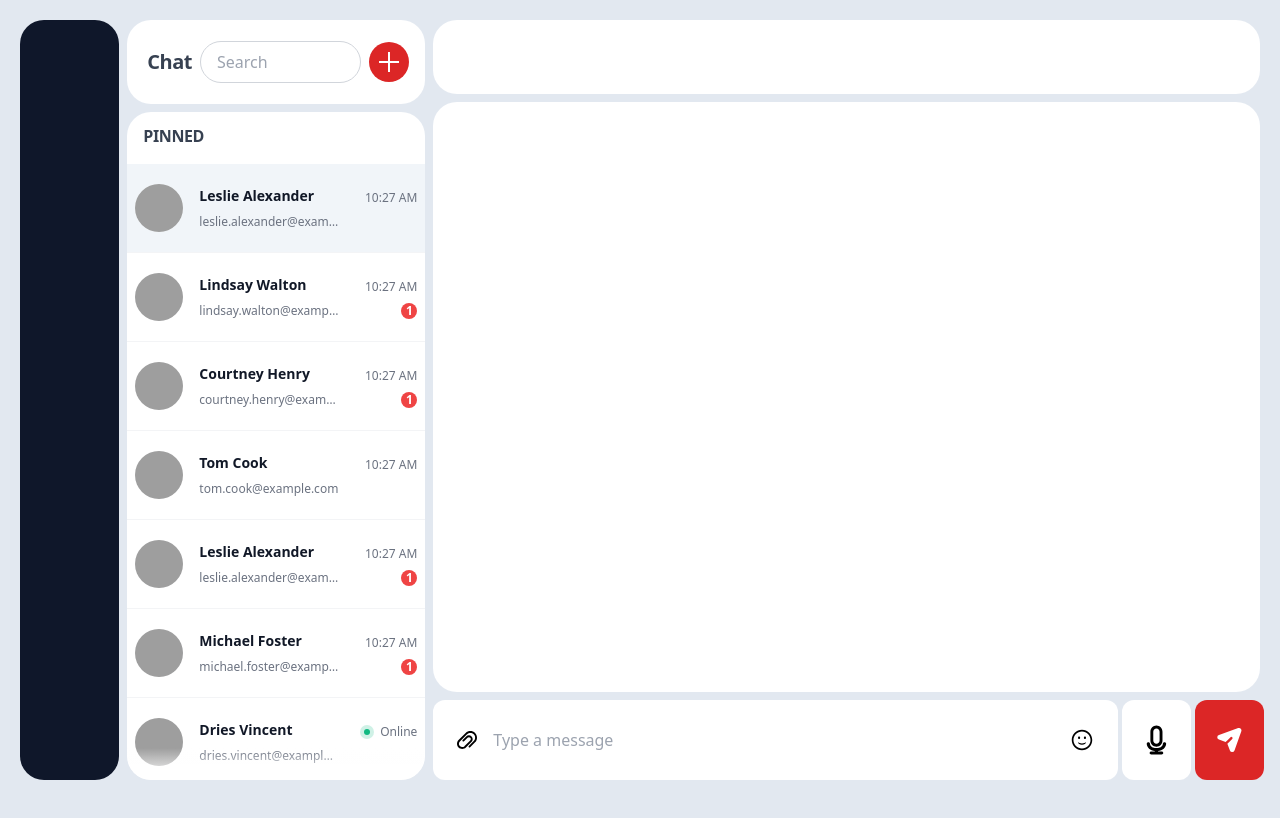
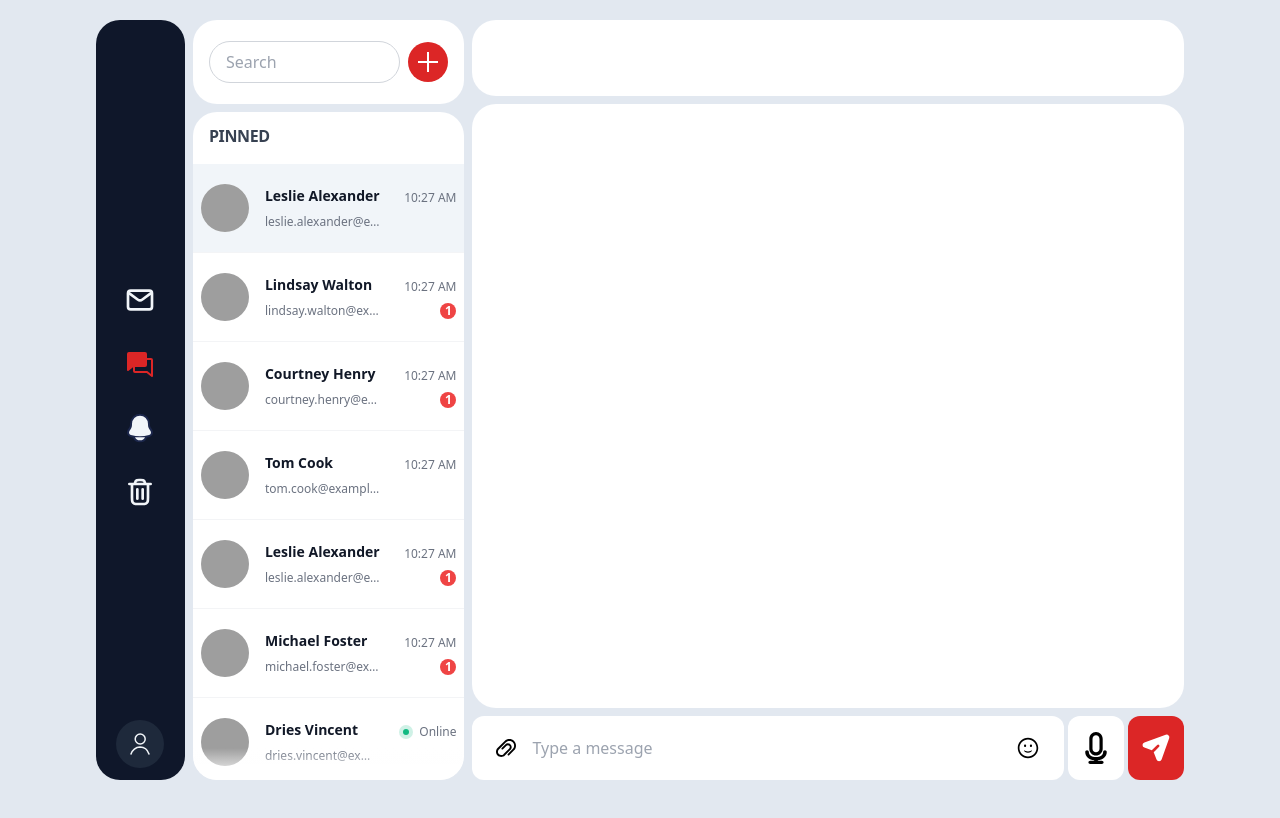
Before and after one commit to mouhamedbaba/foruse, a Next.js app: page /chat in a window 1280 px wide. Shown: the top 818 px of the page. Built offline with nearby package versions, Linux system fonts and the light colour scheme; grey boxes are pictures that could not be loaded.

Commit message:
aside bar

```diff
--- a/src/pages/chat.tsx
+++ b/src/pages/chat.tsx
@@ -4,20 +4,104 @@ const Chat = () => {
   return (
     <>
       <Seo title="Chat" description="app pour message" />
-      <div className=" mx-auto p-5 h-screen">
+      <div className="px-2 container   lg:px-24 mx-auto p-5 h-screen">
         <div className="h-full flex gap-2">
           <div className="w-1/12">
-            <div className="h-full w-full bg-slate-900 dark:bg-white-200 rounded-3xl"></div>
+            <div className="h-full w-full bg-slate-900 dark:bg-white-200 rounded-3xl">
+              <div className="py-3 px-4 h-full w-full flex flex-col gap-2 items-center">
+                <div className=" h-10 w-10 rounded-full"></div>
+                <div className=" my-auto flex rounded-full grow flex-col justify-center  items-center gap-8">
+                  <div className=" h-8 w-8">
+                    <svg
+                      className="w-8 h-8 fill-none "
+                      viewBox="0 0 24 24"
+                      xmlns="http://www.w3.org/2000/svg"
+                    >
+                      <path
+                        d="M4 7.00005L10.2 11.65C11.2667 12.45 12.7333 12.45 13.8 11.65L20 7"
+                        className="stroke-slate-100"
+                        stroke-width="2"
+                        stroke-linecap="round"
+                        stroke-linejoin="round"
+                      />
+                      <rect
+                        x="3"
+                        y="5"
+                        width="18"
+                        height="14"
+                        rx="2"
+                        className="stroke-slate-100"
+                        strokeWidth="2"
+                        strokeLinecap="round"
+                      />
+                    </svg>
+                  </div>
+                  <div className=" h-8 w-8">
+                    <svg
+                      className="fill-red-600 w-8 h-8"
+                      viewBox="0 0 256.00098 256.00098"
+                      id="Flat"
+                      xmlns="http://www.w3.org/2000/svg"
+                    >
+                      <path d="M232,96.00049a16.01833,16.01833,0,0,0-16-16H184v-32a16.01833,16.01833,0,0,0-16-16H40a16.01833,16.01833,0,0,0-16,16v128a7.99978,7.99978,0,0,0,13.0293,6.22119L72,153.95032l.001,30.05017a16.01833,16.01833,0,0,0,16,16h93.58789l37.38281,30.22119a7.99979,7.99979,0,0,0,13.0293-6.22119ZM189.44727,185.7793a7.99922,7.99922,0,0,0-5.0293-1.77881H88.001l-.001-32h80a16.01833,16.01833,0,0,0,16-16v-40h32l.001,111.24512Z" />
+                    </svg>
+                  </div>
+                  <div className=" h-8 w-8">
+                    <svg
+                      className="fill-slate-100 w-8 h-8"
+                      viewBox="0 0 24 24"
+                      xmlns="http://www.w3.org/2000/svg"
+                    >
+                      <path
+                        d="M18.7491 9.70957V9.00497C18.7491 5.13623 15.7274 2 12 2C8.27256 2 5.25087 5.13623 5.25087 9.00497V9.70957C5.25087 10.5552 5.00972 11.3818 4.5578 12.0854L3.45036 13.8095C2.43882 15.3843 3.21105 17.5249 4.97036 18.0229C9.57274 19.3257 14.4273 19.3257 19.0296 18.0229C20.789 17.5249 21.5612 15.3843 20.5496 13.8095L19.4422 12.0854C18.9903 11.3818 18.7491 10.5552 18.7491 9.70957Z"
+                        stroke="#1C274C"
+                        stroke-width="1.5"
+                      />
+                      <path
+                        d="M7.5 19C8.15503 20.7478 9.92246 22 12 22C14.0775 22 15.845 20.7478 16.5 19"
+                        stroke="#1C274C"
+                        stroke-width="1.5"
+                        stroke-linecap="round"
+                      />
+                    </svg>
+                  </div>
+                  <div className=" h-8 w-8">
+                    <svg
+                      className="fill-transparent   w-8 h-8"
+                      viewBox="0 0 24 24"
+                      fill="none"
+                      xmlns="http://www.w3.org/2000/svg"
+                    >
+                      <path
+                        d="M4 6H20M16 6L15.7294 5.18807C15.4671 4.40125 15.3359 4.00784 15.0927 3.71698C14.8779 3.46013 14.6021 3.26132 14.2905 3.13878C13.9376 3 13.523 3 12.6936 3H11.3064C10.477 3 10.0624 3 9.70951 3.13878C9.39792 3.26132 9.12208 3.46013 8.90729 3.71698C8.66405 4.00784 8.53292 4.40125 8.27064 5.18807L8 6M18 6V16.2C18 17.8802 18 18.7202 17.673 19.362C17.3854 19.9265 16.9265 20.3854 16.362 20.673C15.7202 21 14.8802 21 13.2 21H10.8C9.11984 21 8.27976 21 7.63803 20.673C7.07354 20.3854 6.6146 19.9265 6.32698 19.362C6 18.7202 6 17.8802 6 16.2V6M14 10V17M10 10V17"
+                        className="stroke-slate-100"
+                        stroke-width="2"
+                        stroke-linecap="round"
+                        stroke-linejoin="round"
+                      />
+                    </svg>
+                  </div>
+                </div>
+                <div className=" h-12 w-12">
+                  <div className="w-fll h-full rounded-full bg-slate-800 p-3">
+                  <svg className="w-fll h-full stroke-slate-100" viewBox="0 0 24 24" fill="none" xmlns="http://www.w3.org/2000/svg">
+<path d="M12.1992 12C14.9606 12 17.1992 9.76142 17.1992 7C17.1992 4.23858 14.9606 2 12.1992 2C9.43779 2 7.19922 4.23858 7.19922 7C7.19922 9.76142 9.43779 12 12.1992 12Z" className="stroke-slate-100" stroke-width="1.5" stroke-linecap="round" stroke-linejoin="round"/>
+<path d="M3 22C3.57038 20.0332 4.74796 18.2971 6.3644 17.0399C7.98083 15.7827 9.95335 15.0687 12 15C16.12 15 19.63 17.91 21 22" className="stroke-slate-100" stroke-width="1.5" stroke-linecap="round" stroke-linejoin="round"/>
+</svg>
+                  </div>
+                </div>
+              </div>
+            </div>
           </div>
           <div className=" w-3/12 h-full">
             <div className="flex flex-col h-full gap-2">
               <div className="bg-white dark:bg-slate-800  h-24 rounded-3xl">
                 <div className="py-3 px-4 h-full  w-full flex gap-2 items-center">
-                  <div className="div">
+                  {/* <div className="div">
                     <h1 className="text-xl  font-bold  text-gray-700 dark:text-gray-200 sm:truncate ms-1 sm:tracking-tight">
                       Chat
                     </h1>
-                  </div>
+                  </div> */}
                   <div className="div grow">
                     <input
                       type="text"
@@ -336,10 +420,11 @@ const Chat = () => {
           <div className="w-8/12 h-full">
             <div className="flex flex-col h-full gap-2">
               <div className="bg-white dark:bg-slate-800  h-24 rounded-3xl"></div>
+
               <div className="bg-white dark:bg-slate-800  h-full rounded-3xl"></div>
               <div className="flex gap-1 h-20">
-                <div className="bg-white dark:bg-slate-800 h-full rounded-xl  w-11/12">
-                  <div className="flex gap-1  justify-center items-center h-full py-3 px-6">
+                <div className="bg-white dark:bg-slate-800 h-full rounded-xl grow ">
+                  <div className="flex gap-1  justify-center items-center h-full py-2 px-6">
                     <svg
                       fill="#000000"
                       version="1.1"
@@ -375,6 +460,7 @@ const Chat = () => {
                       <input
                         type="text"
                         placeholder="Type a message"
+                        autoFocus
                         className="bg-transparent h-full w-full outline-none px-3"
                       />
                     </div>
@@ -390,9 +476,8 @@ const Chat = () => {
                     </svg>
                   </div>
                 </div>
-                <div className="h-full  w-2/12 flex gap-1">
-                  <div className="bg-white dark:bg-slate-800 h-full rounded-xl w-6/12">
-                    <div className="h-full flex justify-center items-center p-5">
+                <div className="bg-white dark:bg-slate-800 h-full rounded-xl">
+                  <div className="h-full flex justify-center items-center p-3">
                     <svg
                       fill="#000000"
                       version="1.1"
@@ -403,6 +488,7 @@ const Chat = () => {
                       height="800px"
                       viewBox="0 0 47.964 47.965"
                       xmlSpace="preserve"
+                      className="w-8 h-8"
                     >
                       <g>
                         <g>
@@ -422,7 +508,7 @@ const Chat = () => {
                     </svg>
                   </div>
                 </div>
-                  <div className="bg-red-600 h-full rounded-xl w-6/12 p-5">
+                <div className="bg-red-600 h-full rounded-xl  p-3">
                   <div className="h-full flex justify-center items-center">
                     <svg
                       width="800px"
@@ -430,7 +516,7 @@ const Chat = () => {
                       viewBox="0 0 24 24"
                       xmlns="http://www.w3.org/2000/svg"
                       id="send-alt"
-                        className="icon glyph"
+                      className="icon glyph h-8 w-8"
                       fill=""
                       stroke=""
                     >
@@ -456,7 +542,6 @@ const Chat = () => {
           </div>
         </div>
       </div>
-      </div>
     </>
   );
 };
```
Lines whose indentation alone changed are shown as unchanged.
